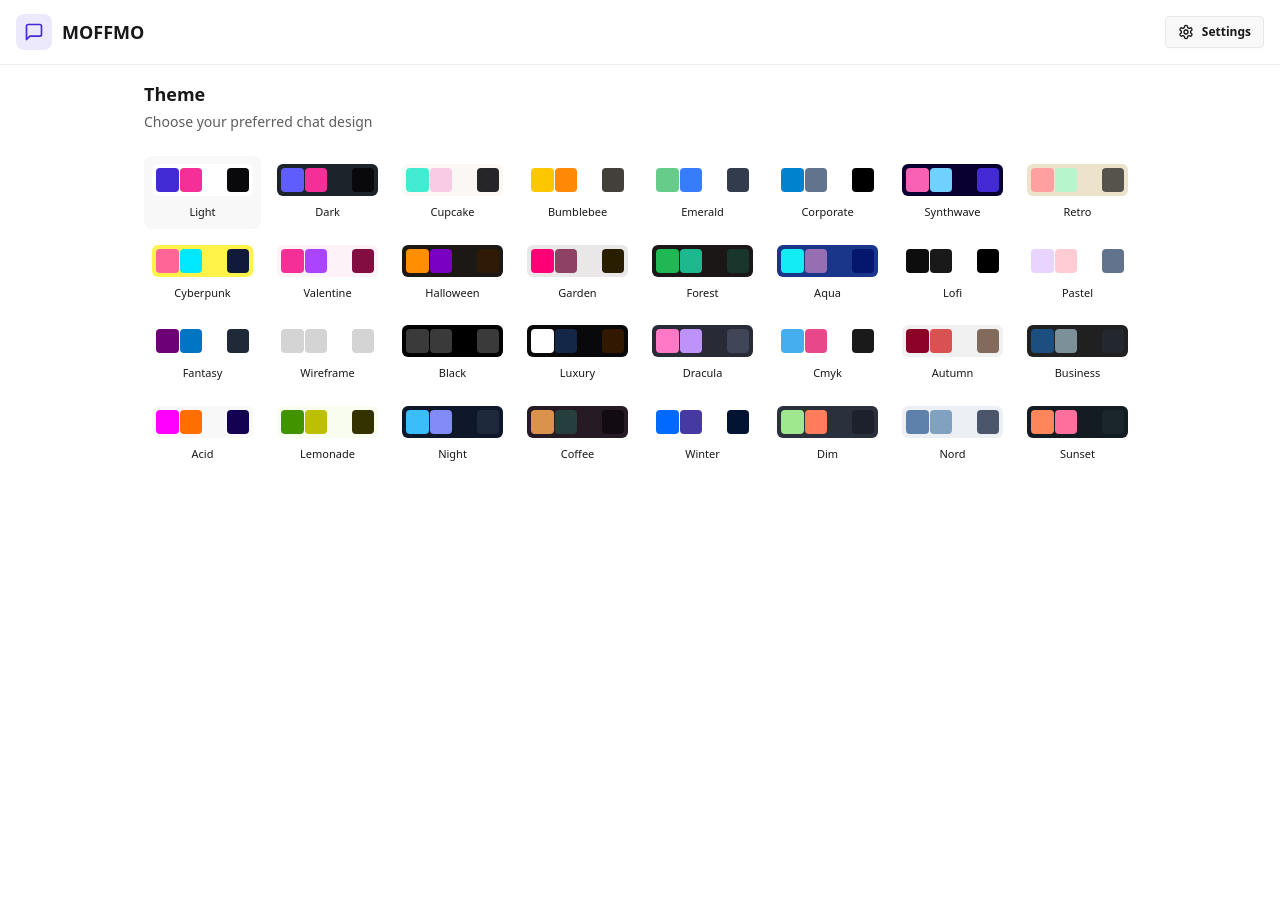
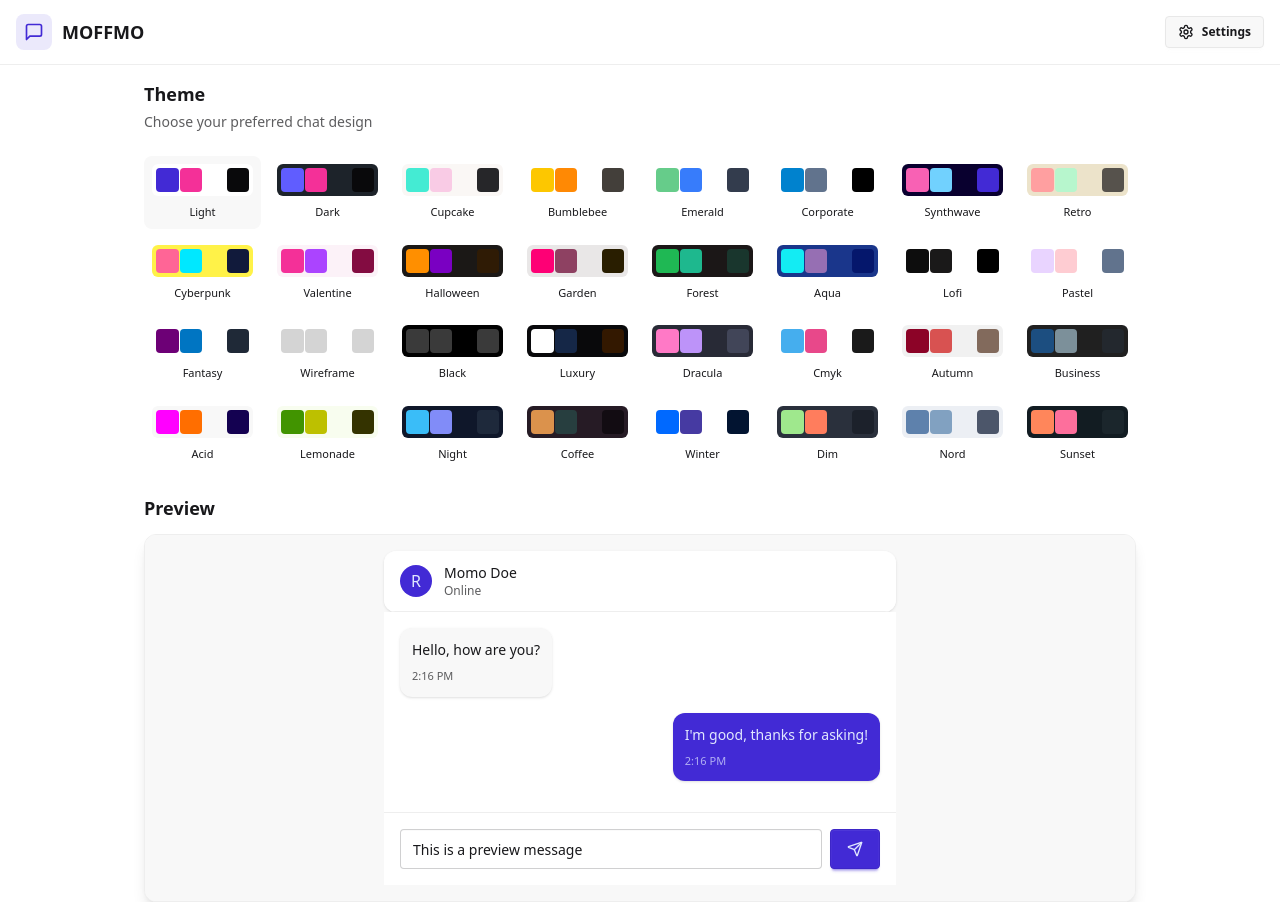
Before and after one commit to Cel3stt/MOFFMO, a React (Vite) app in the folder frontend/: page /settings in a window 1280 px wide. Before the commit the page ends 800 px from the top, so only its background shows below. Built offline with nearby package versions, Linux system fonts and the light colour scheme; no server answers.

Commit message:
Added Settings page with theme customization

```diff
--- a/frontend/src/pages/SettingsPage.jsx
+++ b/frontend/src/pages/SettingsPage.jsx
@@ -1,6 +1,7 @@
 import React from 'react'
 import { useThemeStore } from '../store/useThemeStore'
 import { THEMES } from '../constants'
+import { Send } from 'lucide-react'
 
 
 const PREVIEW_MESSAGES = [
@@ -45,6 +46,76 @@ const SettingsPage = () => {
             </button>
           ))}
         </div>
+
+
+        {/* ======PREVIEW SECTION====== */}
+
+        <h3 className="text-lg font-semibold mb-3">Preview</h3>
+        <div className="rounded-xl border border-base-300 overflow-hidden bg-base-100 shadow-lg">
+          <div className="p-4 bg-base-200">
+            <div className="max-w-lg mx-auto">
+
+              <div className="bg-base-100 rounded-xl shadow-sm overflow-hidden">
+                <div className="px-4 py-3 border-b border-base-300 bg-base-100">
+                  <div className="flex items-center gap-3">
+                    <div className="size-8 rounded-full bg-primary flex items-center justify-center text-primary-content font-medium">
+                      R
+                    </div>
+
+                    <div>
+                      <h3 className="font-medium text-sm">Momo Doe</h3>
+                      <p className="text-xs text-base-content/70">Online</p>
+                    </div>
+                  </div>
+                </div>
+              </div>
+
+
+              <div className="p-4 space-y-4 min-h-[200px] max-h-[200px] overflow-y-auto bg-base-100">
+                {PREVIEW_MESSAGES.map((message) => (
+                  <div
+                  key={message.id}
+                  className={`flex ${message.isSent ? "justify-end" : "justify-start"}`}
+                  >
+
+                    <div
+                    className={`max-w-[80%] rounded-xl p-3 shadow-sm ${message.isSent ? "bg-primary text-primary-content" : "bg-base-200 "}`}
+                    >
+                      <p className="text-sm">
+                        {message.text}
+                      </p>
+
+                      <p className={`text-[11px] mt-2 ${message.isSent ? 'text-primary-content/70' : 'text-base-content/70'}`}>
+                      2:16 PM
+                      </p>
+
+                    </div>
+
+                  </div>
+                ))}
+              </div>
+
+
+
+              { /* ====== CHAT INPUT SECTION ====== */}
+
+              <div className="p-4 border-t border-base-300 bg-base-100">
+                <div className="flex gap-2">
+                  <input type="text"
+                  className='input input-bordered flex-1 text-sm h-10'
+                  placeholder='Type a message'
+                  value='This is a preview message'
+                  readOnly
+                  />
+
+                  <button className='btn btn-primary h-10 min-h-0 '>
+                    <Send size={16}/>
+                  </button>
+                </div>
+              </div>
+            </div>
+          </div>
+        </div>
       </div>
     </div>
   )
```
